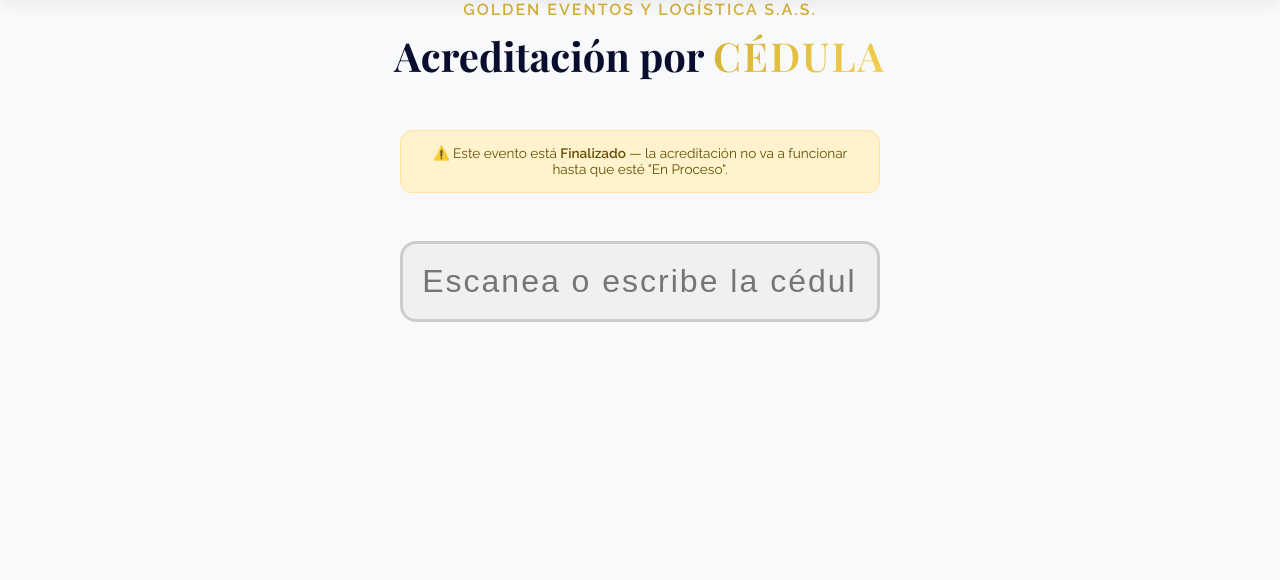
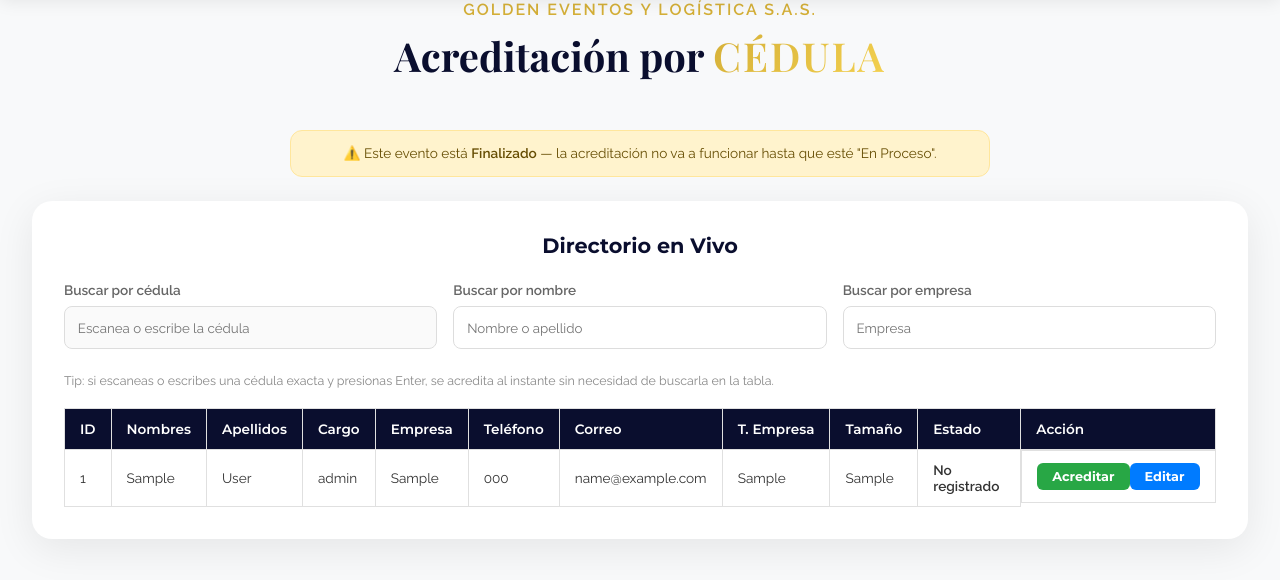
Before and after one commit to Juando26030/Facial-Recognition-GOLDEN, a FastAPI app: page /kiosk/1/cedula in a window 1280 px wide. Shown: the part 80-660 px from the top of the page. Run offline with FastAPI, Linux system fonts and the light colour scheme; the visitor is signed in with stand-in values (Sample User, id 1); tables that the repository leaves empty hold one stand-in row (values such as "Sample post"); data that the repository does not hold is empty.

Commit message:
Reubicar carga de base a su propio método y rediseñar Cédula como directorio buscable
La carga de base (Excel/CSV) dejaba de ser exclusiva de Facial hace rato a nivel de
backend, pero seguía viviendo visualmente como pestaña dentro del kiosko facial, lo
cual confundía porque sugería que era parte de ese método. Se saca a su propia
tarjeta "Adjuntar Base de Datos" en la pantalla de selección de método
(kiosk_roster.html, nueva ruta GET /kiosk/{event_id}/roster), con un checkbox para
activar reconocimiento facial que revela el campo de zip solo si hace falta.

Cédula se rediseña de un único input a una vista tipo Directorio en Vivo con tres
campos de búsqueda independientes (cédula/nombre/empresa) que filtran en vivo, más
un botón "Acreditar" por fila — conserva el flujo rápido de lector de código de
barras (Enter con coincidencia exacta acredita al instante). La lógica de la tabla
se extrae a static/js/directory.js (GoldenDirectory) para compartirla entre Facial
y Cédula en vez de duplicarla.

Sin cambios de backend ni de modelo — todo pega sobre los endpoints existentes
(bulk_register, checkin-cedula, users).

Co-Authored-By: Claude Sonnet 5 <noreply@anthropic.com>

```diff
--- a/app/main.py
+++ b/app/main.py
@@ -153,6 +153,11 @@ async def kiosk_cedula(event_id: int, request: Request, db: Session = Depends(ge
     return _resolve_kiosk_page(event_id, request, db, "kiosk_cedula.html")
 
 
+@app.get("/kiosk/{event_id}/roster")
+async def kiosk_roster(event_id: int, request: Request, db: Session = Depends(get_db)):
+    return _resolve_kiosk_page(event_id, request, db, "kiosk_roster.html")
+
+
 @app.get("/admin/staff")
 async def staff_page(request: Request):
     redirect = _require_page_role(request, "admin")
--- /dev/null
+++ b/static/js/directory.js
@@ -0,0 +1,180 @@
+/* Directorio en vivo, compartido entre kiosk.html (Facial) y kiosk_cedula.html (Cédula) — mismo
+   patrón de Editar/Guardar/Eliminar en ambos, más un botón "Acreditar" opcional para el flujo de
+   cédula (marca a alguien como Registrado sin necesidad de entrar por Facial). */
+(function () {
+  function withEvent(url) {
+    return url + (url.includes('?') ? '&' : '?') + 'event_id=' + window.EVENT_ID;
+  }
+
+  const FIELDS_ORDER = ['id', 'first_name', 'last_name', 'role', 'company', 'phone', 'email', 'opt_1', 'opt_2'];
+  const EDITABLE_FIELDS = ['first_name', 'last_name', 'role', 'company', 'phone', 'email', 'opt_1', 'opt_2'];
+
+  function buildRow(user, opts) {
+    const tr = document.createElement('tr');
+    tr.className = user.status === 'Registrado' ? 'row-registrado' : user.status === 'Nuevo' ? 'row-nuevo' : 'row-noregistrado';
+
+    const tds = {};
+    FIELDS_ORDER.forEach(field => {
+      const td = document.createElement('td');
+      td.innerText = user[field] || '';
+      tr.appendChild(td);
+      tds[field] = td;
+    });
+
+    const statusTd = document.createElement('td');
+    statusTd.innerText = user.status;
+    statusTd.style.fontWeight = 'bold';
+    tr.appendChild(statusTd);
+
+    const actionTd = document.createElement('td');
+    actionTd.className = 'action-cell';
+
+    if (opts.showAccredit && user.status === 'No registrado') {
+      const accreditBtn = document.createElement('button');
+      accreditBtn.innerText = 'Acreditar';
+      accreditBtn.className = 'golden-btn btn-table-action btn-save';
+      accreditBtn.addEventListener('click', async () => {
+        accreditBtn.disabled = true;
+        accreditBtn.innerText = 'Acreditando...';
+        try {
+          const formData = new FormData();
+          formData.append('event_id', window.EVENT_ID);
+          formData.append('cedula', user.id);
+          const res = await fetch('/api/checkin-cedula', { method: 'POST', body: formData });
+          const data = await res.json();
+          if (res.ok && data.result === 'SÍ') {
+            showToast('Acreditado', 'success');
+            tr.className = 'row-registrado';
+            statusTd.innerText = 'Registrado';
+            user.status = 'Registrado';
+            accreditBtn.remove();
+          } else {
+            showToast((data && (data.detail || data.details)) || 'No se pudo acreditar', 'error');
+            accreditBtn.disabled = false;
+            accreditBtn.innerText = 'Acreditar';
+          }
+        } catch (e) {
+          showToast('Error de red', 'error');
+          accreditBtn.disabled = false;
+          accreditBtn.innerText = 'Acreditar';
+        }
+      });
+      actionTd.appendChild(accreditBtn);
+    }
+
+    const actionBtn = document.createElement('button');
+    actionBtn.innerText = 'Editar';
+    actionBtn.className = 'golden-btn btn-table-action';
+
+    const deleteBtn = document.createElement('button');
+    deleteBtn.innerText = 'Eliminar';
+    deleteBtn.className = 'btn-table-delete';
+    deleteBtn.style.display = 'none';
+
+    let isEditing = false;
+
+    actionBtn.addEventListener('click', async () => {
+      if (!isEditing) {
+        isEditing = true;
+        actionBtn.innerText = 'Guardar';
+        actionBtn.classList.add('btn-save');
+        deleteBtn.style.display = 'inline-block';
+        EDITABLE_FIELDS.forEach(field => {
+          tds[field].contentEditable = 'true';
+          tds[field].classList.add('editable-cell-active');
+        });
+        tds['first_name'].focus();
+      } else {
+        actionBtn.innerText = 'Guardando...';
+        actionBtn.disabled = true;
+        deleteBtn.style.display = 'none';
+
+        const payload = {};
+        EDITABLE_FIELDS.forEach(field => {
+          payload[field] = tds[field].innerText.trim();
+          tds[field].contentEditable = 'false';
+          tds[field].classList.remove('editable-cell-active');
+        });
+
+        try {
+          const updateRes = await fetch(withEvent(`/api/users/${user.id}`), {
+            method: 'PATCH', headers: { 'Content-Type': 'application/json' }, body: JSON.stringify(payload),
+          });
+          if (updateRes.ok) {
+            actionBtn.innerText = 'Editar';
+            actionBtn.classList.remove('btn-save');
+            isEditing = false;
+            showToast('Cambios guardados', 'success');
+          } else {
+            showToast('Error al guardar cambios en SQL', 'error');
+            actionBtn.innerText = 'Guardar';
+          }
+        } catch (error) {
+          showToast('Error de red', 'error');
+          actionBtn.innerText = 'Guardar';
+        }
+        actionBtn.disabled = false;
+      }
+    });
+
+    deleteBtn.addEventListener('click', async () => {
+      const fullName = `${user.first_name || ''} ${user.last_name || ''}`.trim();
+      const isConfirmed = await showConfirm(`⚠️ CUIDADO: Estás a punto de borrar el registro de asistencia de ${fullName}.<br><br>Esto devolverá a la persona al estado "No registrado" y borrará sus logs de hoy, pero NO lo eliminará de la base de datos principal.`);
+      if (!isConfirmed) return;
+      try {
+        const delRes = await fetch(withEvent(`/api/users/${user.id}/logs`), { method: 'DELETE' });
+        if (delRes.ok) {
+          showToast('Registro de asistencia eliminado', 'success');
+          tr.className = 'row-noregistrado';
+          statusTd.innerText = 'No registrado';
+          user.status = 'No registrado';
+          actionBtn.innerText = 'Editar';
+          actionBtn.classList.remove('btn-save');
+          deleteBtn.style.display = 'none';
+          isEditing = false;
+          EDITABLE_FIELDS.forEach(field => {
+            tds[field].contentEditable = 'false';
+            tds[field].classList.remove('editable-cell-active');
+          });
+        } else {
+          showToast('Error al eliminar el registro', 'error');
+        }
+      } catch (e) {
+        showToast('Error de red al intentar borrar', 'error');
+      }
+    });
+
+    actionTd.appendChild(actionBtn);
+    actionTd.appendChild(deleteBtn);
+    tr.appendChild(actionTd);
+    return tr;
+  }
+
+  window.GoldenDirectory = {
+    render(tbodyId, users, opts) {
+      opts = opts || {};
+      const tbody = document.getElementById(tbodyId);
+      tbody.innerHTML = '';
+      if (users.length === 0) {
+        tbody.innerHTML = '<tr><td colspan="11" style="text-align:center; color:#888;">Sin resultados.</td></tr>';
+        return;
+      }
+      users.forEach(user => tbody.appendChild(buildRow(user, opts)));
+    },
+
+    async load(tbodyId, opts) {
+      opts = opts || {};
+      const tbody = document.getElementById(tbodyId);
+      tbody.innerHTML = '<tr><td colspan="11" style="text-align:center;">Cargando base de datos...</td></tr>';
+      try {
+        const res = await fetch(withEvent('/api/users'));
+        const users = await res.json();
+        this.render(tbodyId, users, opts);
+        return users;
+      } catch (err) {
+        tbody.innerHTML = '<tr><td colspan="11" style="text-align:center; color:red;">Error conectando al servidor</td></tr>';
+        return [];
+      }
+    },
+  };
+})();
--- a/templates/kiosk_cedula.html
+++ b/templates/kiosk_cedula.html
@@ -7,16 +7,23 @@
     <link rel="stylesheet" href="{{ url_for('static', path='css/style.css') }}">
     <script src="{{ url_for('static', path='js/toast.js') }}"></script>
     <style>
-        .cedula-wrapper { max-width: 480px; margin: 3rem auto; text-align: center; }
-        .cedula-input {
-            width: 100%; font-size: 2rem; text-align: center; padding: 1.2rem;
-            border: 3px solid var(--golden-primary); border-radius: 16px; letter-spacing: 2px;
+        .btn-table-delete {
+            background: #dc3545;
+            color: white;
+            padding: 4px 10px;
+            border-radius: 6px;
+            cursor: pointer;
+            font-weight: 700;
+            font-size: 0.75rem;
+            margin-left: 5px;
+            border: none;
+            transition: 0.3s;
         }
-        .cedula-input:disabled { background: #f0f0f0; border-color: #ccc; cursor: not-allowed; }
-        .cedula-result { margin-top: 1.5rem; min-height: 90px; }
-        .cedula-result.ok { color: #1e7e34; }
-        .cedula-result.fail { color: #dc3545; }
-        .cedula-name { font-size: 1.4rem; font-weight: 700; }
+        .btn-table-delete:hover { background: #c82333; }
+        .action-cell { display: flex; align-items: center; }
+        .cedula-search-bar { display:flex; gap:1rem; flex-wrap:wrap; margin-bottom:1.5rem; }
+        .cedula-search-bar .badge-input-group { flex:1; min-width:200px; margin-bottom:0; }
+        .cedula-scan-hint { font-size:0.78rem; color:#888; margin-top:0.3rem; }
     </style>
 </head>
 <body>
@@ -42,27 +49,60 @@
 <script>window.EVENT_ID = {{ event.id }};</script>
 
 <main class="golden-main">
-  <div class="golden-container">
+  <div class="golden-container" style="max-width: 100%;">
     <div class="golden-section-title">
       <span>GOLDEN EVENTOS Y LOGÍSTICA S.A.S.</span>
       <h2>Acreditación por <span class="gradient-text">Cédula</span></h2>
     </div>
 
     {% if event.status != "en_proceso" %}
-    <div style="max-width:480px; margin:0 auto; background:#fff3cd; border:1px solid #ffe69c; color:#664d03; padding:0.9rem 1.2rem; border-radius:12px; font-size:0.85rem; text-align:center;">
+    <div style="max-width:700px; margin:0 auto 1.5rem; background:#fff3cd; border:1px solid #ffe69c; color:#664d03; padding:0.9rem 1.2rem; border-radius:12px; font-size:0.85rem; text-align:center;">
       ⚠️ Este evento está <strong>{{ "Creado (todavía no ha comenzado)" if event.status == "creado" else "Finalizado" }}</strong> — la acreditación no va a funcionar hasta que esté "En Proceso".
     </div>
     {% endif %}
 
-    <div class="cedula-wrapper">
-      <form id="cedulaForm">
-        <input type="text" id="cedulaInput" class="cedula-input" placeholder="Escanea o escribe la cédula" autocomplete="off" inputmode="numeric"
+    <div style="background: white; padding: 2rem; border-radius: 20px; box-shadow: 0 10px 40px rgba(0,0,0,0.08); overflow-x: auto;">
+      <div class="badge-form-title">Directorio en Vivo</div>
+
+      <div class="cedula-search-bar">
+        <div class="badge-input-group">
+          <label>Buscar por cédula</label>
+          <input type="text" id="searchCedula" placeholder="Escanea o escribe la cédula" autocomplete="off" inputmode="numeric"
                  {% if event.status != "en_proceso" %}disabled{% endif %}>
-      </form>
-      <div id="cedulaResult" class="cedula-result"></div>
+        </div>
+        <div class="badge-input-group">
+          <label>Buscar por nombre</label>
+          <input type="text" id="searchNombre" placeholder="Nombre o apellido" autocomplete="off">
+        </div>
+        <div class="badge-input-group">
+          <label>Buscar por empresa</label>
+          <input type="text" id="searchEmpresa" placeholder="Empresa" autocomplete="off">
+        </div>
+      </div>
+      <div class="cedula-scan-hint">Tip: si escaneas o escribes una cédula exacta y presionas Enter, se acredita al instante sin necesidad de buscarla en la tabla.</div>
+
+      <table class="golden-table" style="margin-top:1.2rem;">
+        <thead>
+          <tr>
+            <th>ID</th>
+            <th>Nombres</th>
+            <th>Apellidos</th>
+            <th>Cargo</th>
+            <th>Empresa</th>
+            <th>Teléfono</th>
+            <th>Correo</th>
+            <th>T. Empresa</th>
+            <th>Tamaño</th>
+            <th>Estado</th>
+            <th>Acción</th>
+          </tr>
+        </thead>
+        <tbody id="directoryTableBody"></tbody>
+      </table>
+    </div>
 
     <!-- Alta manual si la cédula no está en la base -->
-      <div id="manualCard" class="badge-card" style="display:none; text-align:left; padding: 20px; margin-top: 1.5rem;">
+    <div id="manualCard" class="badge-card" style="display:none; text-align:left; padding: 20px; margin-top: 1.5rem; max-width:700px; margin-left:auto; margin-right:auto;">
       <h4 style="text-align:center; color: var(--golden-primary); margin-bottom: 15px;">Cédula no encontrada — dar de alta</h4>
       <form id="manualCedulaForm">
         <input type="hidden" id="manual_id" name="id">
@@ -100,23 +140,45 @@
       </form>
     </div>
   </div>
-  </div>
 </main>
 
+<script src="{{ url_for('static', path='js/directory.js') }}"></script>
 <script>
-const input = document.getElementById("cedulaInput");
-const resultEl = document.getElementById("cedulaResult");
+let allDirectoryUsers = [];
+
+const searchCedula = document.getElementById("searchCedula");
+const searchNombre = document.getElementById("searchNombre");
+const searchEmpresa = document.getElementById("searchEmpresa");
 const manualCard = document.getElementById("manualCard");
 const manualForm = document.getElementById("manualCedulaForm");
 
-if (input) input.focus();
+function applyFilters() {
+    const cedula = searchCedula.value.trim().toLowerCase();
+    const nombre = searchNombre.value.trim().toLowerCase();
+    const empresa = searchEmpresa.value.trim().toLowerCase();
 
-function showResult(html, cls) {
-  resultEl.className = "cedula-result " + cls;
-  resultEl.innerHTML = html;
+    const filtered = allDirectoryUsers.filter(u => {
+        if (cedula && !String(u.id || "").toLowerCase().includes(cedula)) return false;
+        if (nombre) {
+            const fullName = `${u.first_name || ""} ${u.last_name || ""}`.toLowerCase();
+            if (!fullName.includes(nombre)) return false;
+        }
+        if (empresa && !String(u.company || "").toLowerCase().includes(empresa)) return false;
+        return true;
+    });
+    GoldenDirectory.render("directoryTableBody", filtered, { showAccredit: true });
 }
 
-async function checkin(cedula) {
+async function loadDirectory() {
+    allDirectoryUsers = await GoldenDirectory.load("directoryTableBody", { showAccredit: true });
+    applyFilters();
+}
+
+[searchCedula, searchNombre, searchEmpresa].forEach(input => {
+    input.addEventListener("input", applyFilters);
+});
+
+async function fastCheckin(cedula) {
     const formData = new FormData();
     formData.append("event_id", window.EVENT_ID);
     formData.append("cedula", cedula);
@@ -125,31 +187,36 @@ async function checkin(cedula) {
         const data = await res.json();
         if (!res.ok) {
             showToast(data.detail || "No se pudo acreditar", "error");
-      showResult("", "");
             return;
         }
         if (data.result === "SÍ") {
-      showResult(`✅ <div class="cedula-name">${data.data.first_name} ${data.data.last_name}</div>${data.data.company || ""}`, "ok");
+            showToast(`Acreditado: ${data.data.first_name} ${data.data.last_name}`, "success");
             manualCard.style.display = "none";
-      showToast("Acreditado", "success");
+            loadDirectory();
         } else {
-      showResult(`❌ ${data.details}`, "fail");
+            showToast(data.details || "Cédula no encontrada", "error");
             document.getElementById("manual_id").value = cedula;
             manualCard.style.display = "block";
         }
     } catch (e) {
         showToast("Error de red", "error");
     }
-  input.value = "";
-  input.focus();
 }
 
-if (input) {
-  input.addEventListener("keydown", (e) => {
+if (searchCedula) {
+    searchCedula.addEventListener("keydown", (e) => {
         if (e.key === "Enter") {
             e.preventDefault();
-      const cedula = input.value.trim();
-      if (cedula) checkin(cedula);
+            const cedula = searchCedula.value.trim();
+            if (!cedula) return;
+            const exact = allDirectoryUsers.find(u => String(u.id) === cedula);
+            if (exact && exact.status !== "No registrado") {
+                showToast("Esta cédula ya está acreditada", "error");
+                searchCedula.value = "";
+                return;
+            }
+            fastCheckin(cedula);
+            searchCedula.value = "";
         }
     });
 }
@@ -172,13 +239,15 @@ if (manualForm) {
                 showToast(data.message || "Registrado", "success");
                 manualCard.style.display = "none";
                 e.target.reset();
-        showResult("✅ Dado de alta y acreditado", "ok");
+                loadDirectory();
             }
         } catch (err) {
             showToast("Error de red", "error");
         }
     });
 }
+
+loadDirectory();
 </script>
 </body>
 </html>
```
Also changed, not shown: CLAUDE.md (+9 -5 lines), static/js/app.js (+4 -166 lines), templates/kiosk.html (+7 -24 lines), templates/kiosk_roster.html (added, +121 -0 lines), templates/kiosk_select.html (+8 -1 lines). Lines whose indentation alone changed are shown as unchanged.
